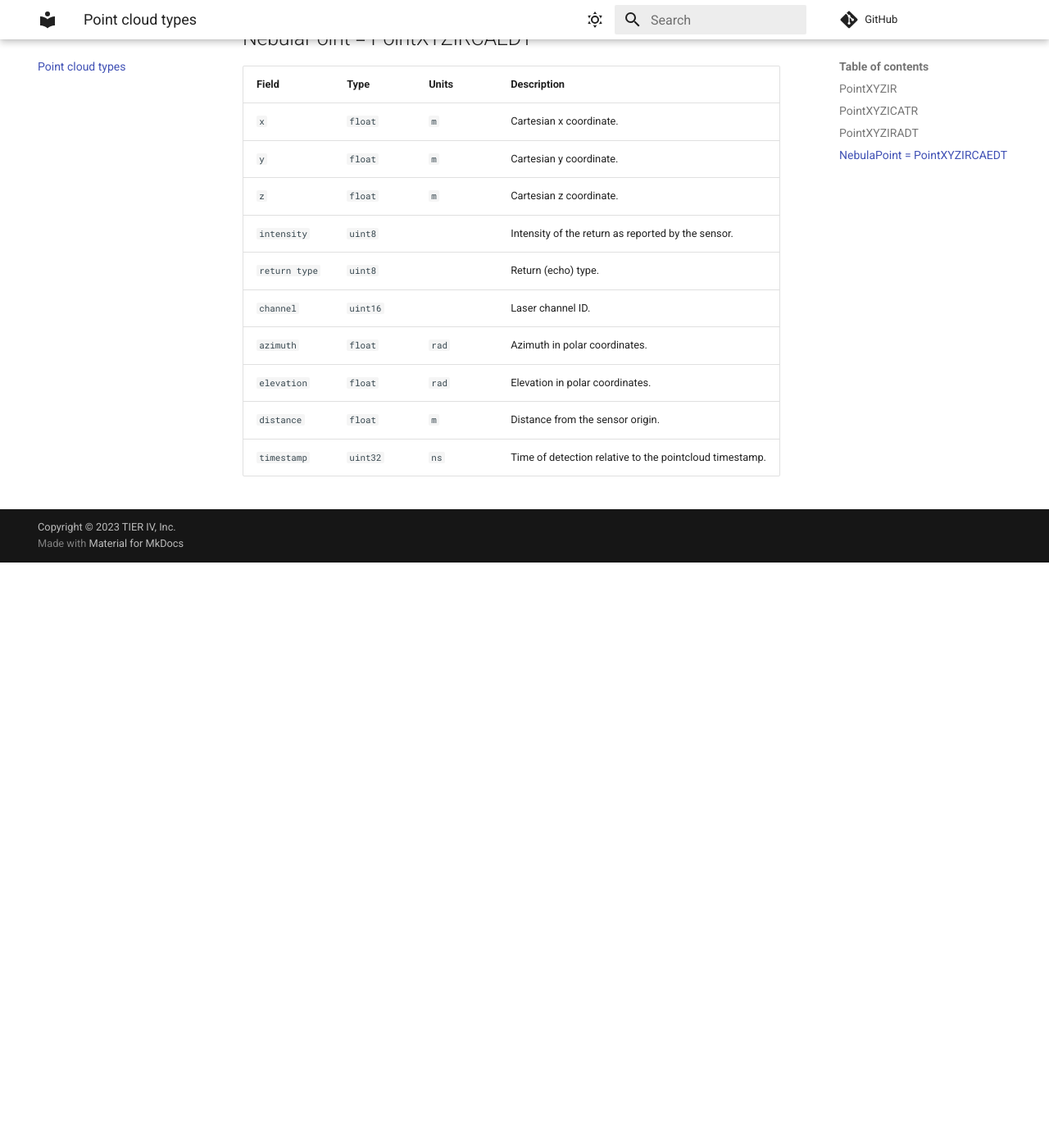
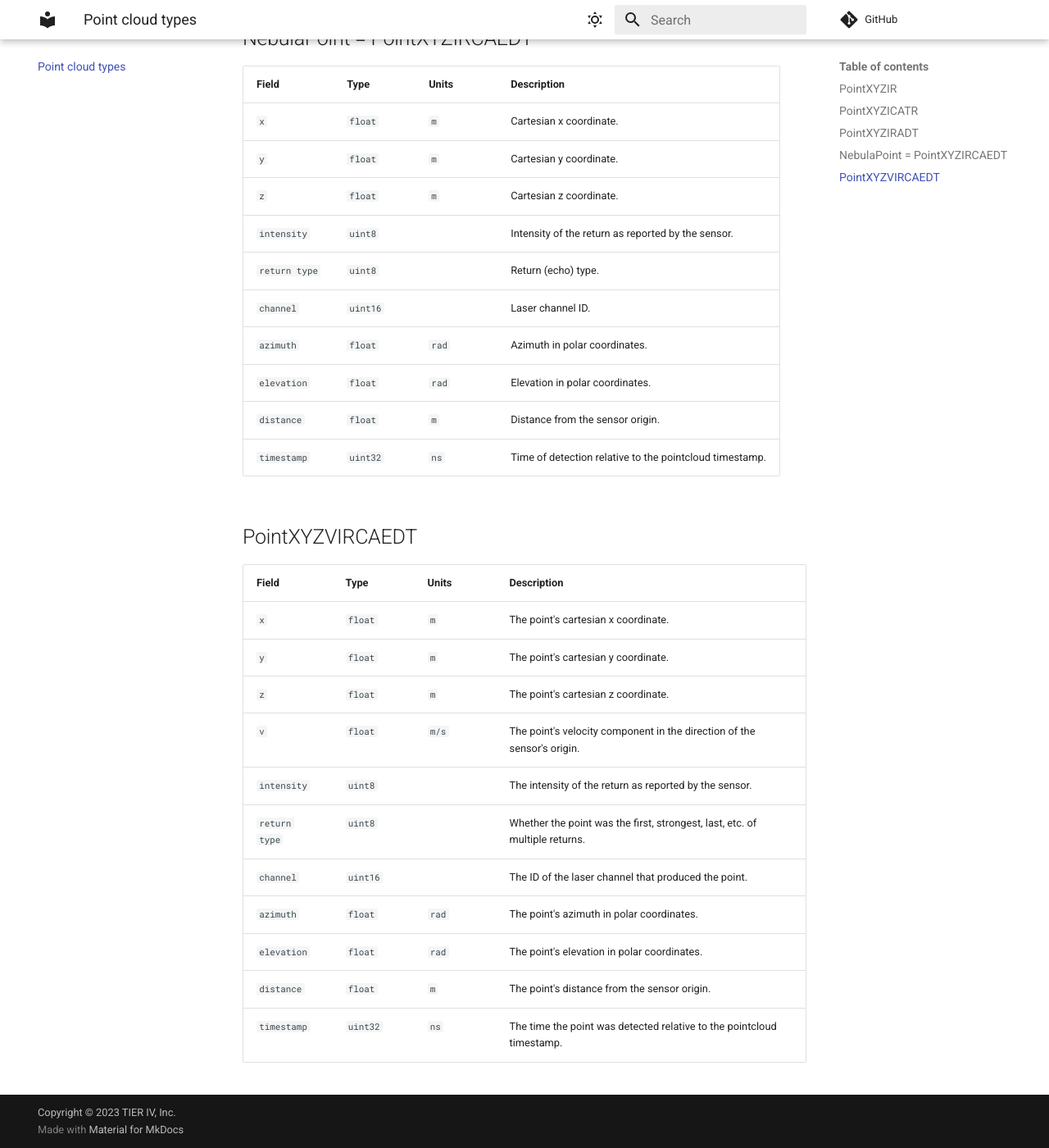
Before and after one commit to tier4/nebula, an MkDocs documentation site: the page built from docs/point_types.md, in a window 1280 px wide and 1400 px high, scrolled down 1883 px. Shown: the whole window at 82% size. Built offline with MkDocs 1.6.1 and Material for MkDocs 9.7.7, drawn with Linux system fonts in a browser that asks for light colours; comment, search, counter and statistics services are not loaded; before the commit the page ends 2569 px from its top, so only the background shows below that.

Commit message:
docs(aeva): add XYZVIRCAEDT point type

```diff
--- a/docs/point_types.md
+++ b/docs/point_types.md
@@ -58,3 +58,19 @@ These definitions can be found in the `nebula_common/include/point_types.hpp`.
 | `elevation`   | `float`  | `rad` | Elevation in polar coordinates.                         |
 | `distance`    | `float`  | `m`   | Distance from the sensor origin.                        |
 | `timestamp`   | `uint32` | `ns`  | Time of detection relative to the pointcloud timestamp. |
+
+## PointXYZVIRCAEDT
+
+| Field         | Type     | Units | Description                                                                 |
+| ------------- | -------- | ----- | --------------------------------------------------------------------------- |
+| `x`           | `float`  | `m`   | The point's cartesian x coordinate.                                         |
+| `y`           | `float`  | `m`   | The point's cartesian y coordinate.                                         |
+| `z`           | `float`  | `m`   | The point's cartesian z coordinate.                                         |
+| `v`           | `float`  | `m/s` | The point's velocity component in the direction of the sensor's origin.     |
+| `intensity`   | `uint8`  |       | The intensity of the return as reported by the sensor.                      |
+| `return type` | `uint8`  |       | Whether the point was the first, strongest, last, etc. of multiple returns. |
+| `channel`     | `uint16` |       | The ID of the laser channel that produced the point.                        |
+| `azimuth`     | `float`  | `rad` | The point's azimuth in polar coordinates.                                   |
+| `elevation`   | `float`  | `rad` | The point's elevation in polar coordinates.                                 |
+| `distance`    | `float`  | `m`   | The point's distance from the sensor origin.                                |
+| `timestamp`   | `uint32` | `ns`  | The time the point was detected relative to the pointcloud timestamp.       |
```
